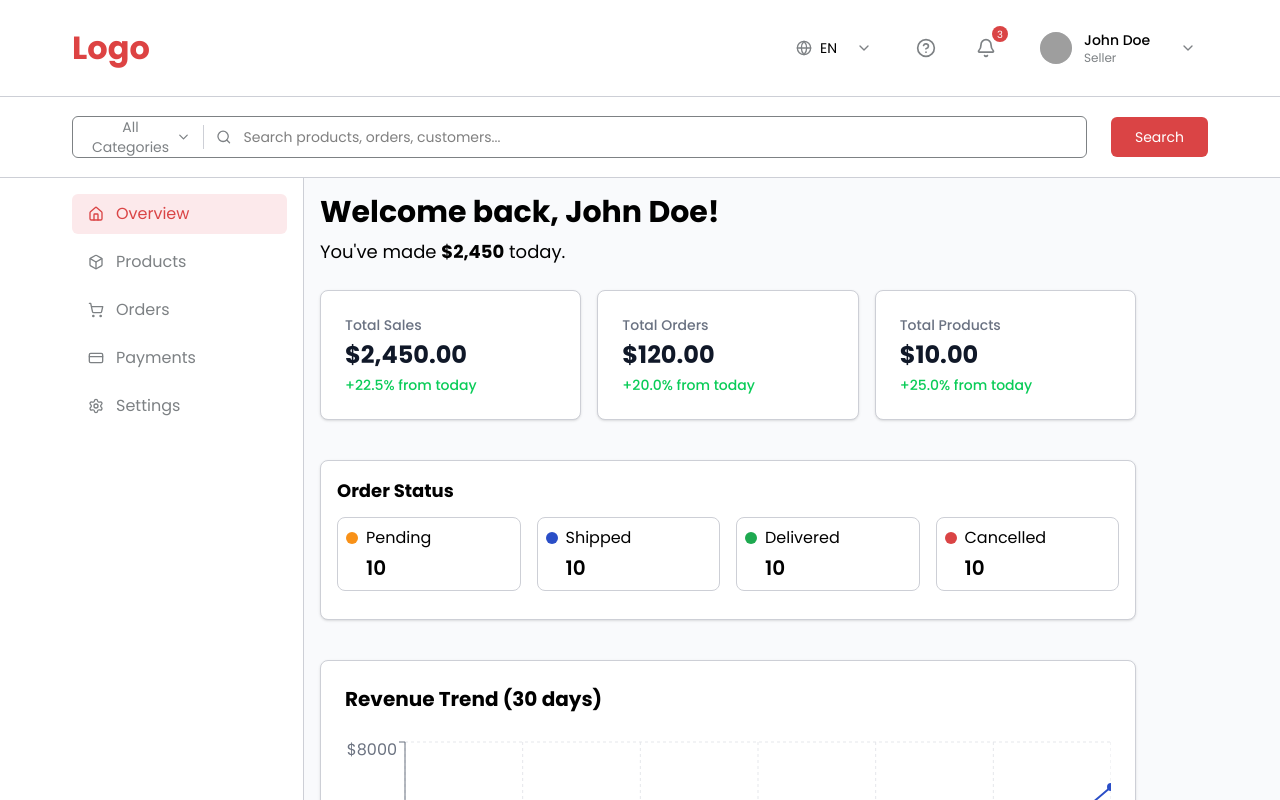
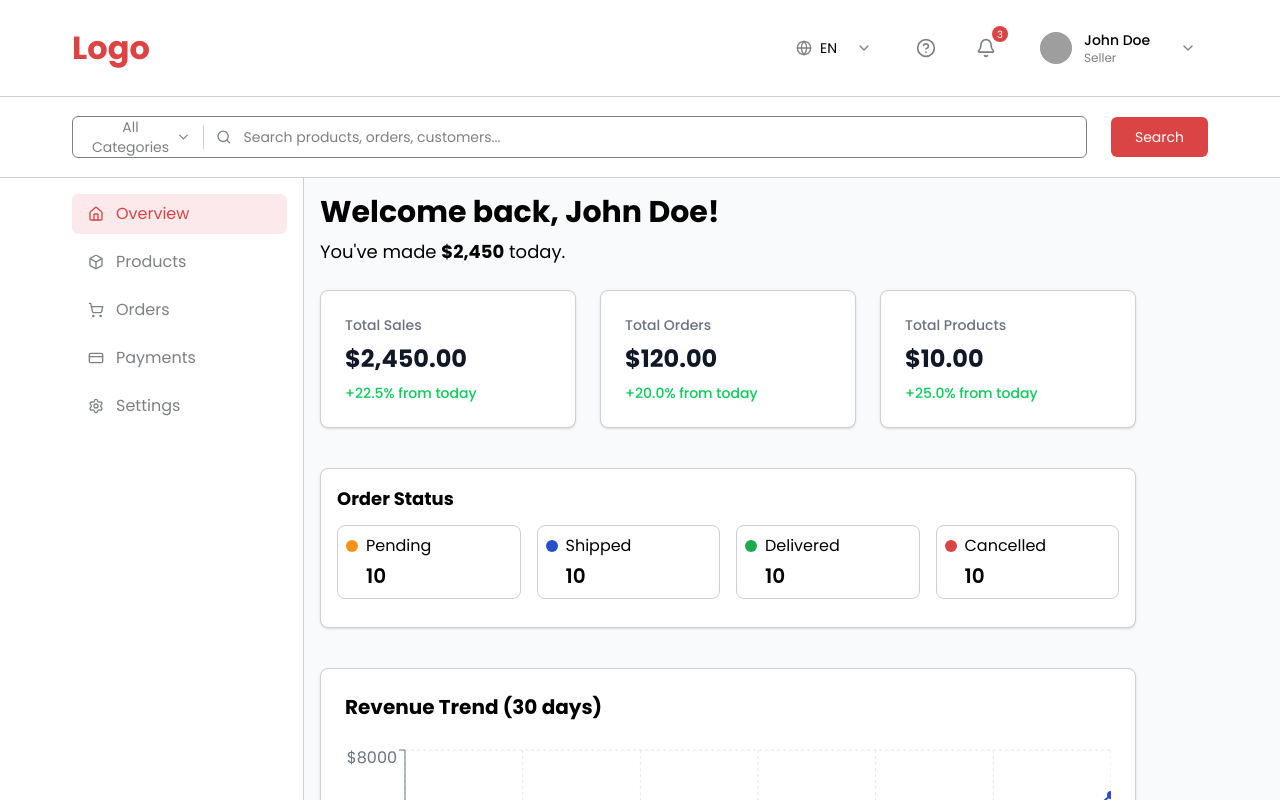
Before and after one commit to ayondev7/E-Commerce-Frontend, a Next.js app: page /overview in a window 1280 px wide. Built offline with nearby package versions, Linux system fonts and the light colour scheme; grey boxes are pictures that could not be loaded.

Commit message:
Fixed the sales analytics card

```diff
--- a/src/components/SalesAnalyticsCard.tsx
+++ b/src/components/SalesAnalyticsCard.tsx
@@ -32,7 +32,7 @@ const SalesAnalyticsCard: React.FC<SalesAnalyticsCardProps> = ({
 
   return (
     <div className="bg-white rounded-lg shadow-sm border border-border-primary p-6 h-full">
-      <div className="flex flex-col gap-x-4 gap-y-1">
+      <div className="flex flex-col gap-x-4 gap-y-2">
         <p className="text-sm text-gray-500 font-medium">
           {title}
         </p>
--- a/src/components/sellerComponents/Overview.tsx
+++ b/src/components/sellerComponents/Overview.tsx
@@ -15,7 +15,7 @@ const Overview = () => {
         </p>
       </div>
 
-      <div className="grid grid-cols-3 gap-4 my-6">
+      <div className="grid grid-cols-3 gap-y-4 gap-x-6 my-6">
         <SalesAnalyticsCard
           title="Total Sales"
           currentValue={2450}
```
